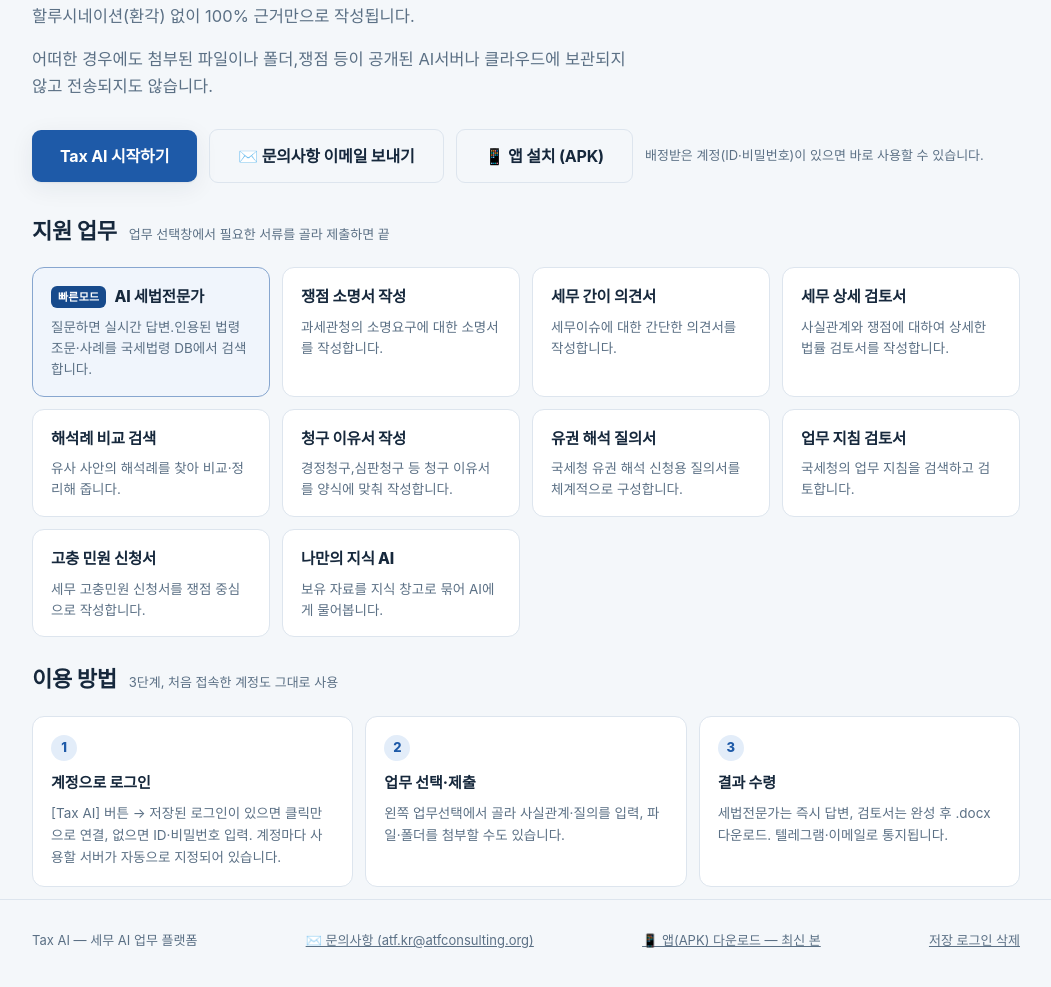
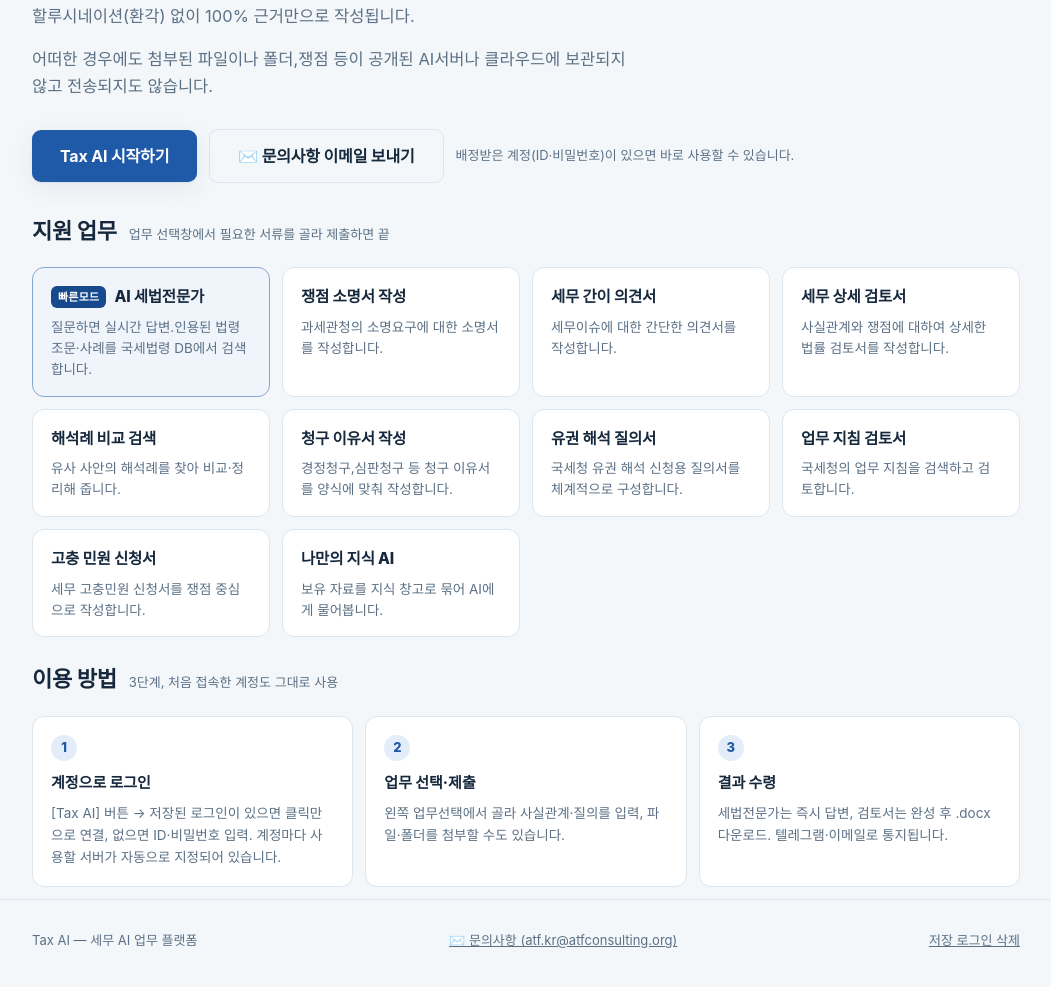
Before and after one commit to ntssejak/tax-ai-landing, a plain HTML site: page index.html in a window 1280 px wide. Shown: the part 333-1320 px from the top of the page, without its empty margins (114-1165 px from the left). Drawn offline with Linux system fonts and the light colour scheme.

Commit message:
랜딩페이지: APK 다운로드 링크 제거 (요청 철회) — 다운로드 실패로 원본 복원

```diff
--- a/index.html
+++ b/index.html
@@ -209,7 +209,6 @@ footer .wrap { display: flex; flex-wrap: wrap; gap: 8px 20px; justify-content: s
     <div class="actions">
       <button class="btn btn-primary" data-open-login>Tax AI 시작하기</button>
       <a class="btn" href="mailto:atf.kr@atfconsulting.org" style="border:1px solid var(--line);color:var(--fg);text-decoration:none">✉️ 문의사항 이메일 보내기</a>
-      <a class="btn" href="http://134.185.114.30/taxai/TaxAI.apk" style="border:1px solid var(--line);color:var(--fg);text-decoration:none">📱 앱 설치 (APK)</a>
       <span class="note">배정받은 계정(ID·비밀번호)이 있으면 바로 사용할 수 있습니다.</span>
     </div>
   </div>
@@ -248,7 +247,6 @@ footer .wrap { display: flex; flex-wrap: wrap; gap: 8px 20px; justify-content: s
   <div class="wrap">
     <span>Tax AI — 세무 AI 업무 플랫폼</span>
     <span><a href="mailto:atf.kr@atfconsulting.org" style="color:inherit;text-decoration:underline">✉️ 문의사항 (atf.kr@atfconsulting.org)</a></span>
-    <span><a href="http://134.185.114.30/taxai/TaxAI.apk" style="color:inherit;text-decoration:underline">📱 앱(APK) 다운로드 — 최신 본</a></span>
     <span><a id="autologin" href="javascript:void(0)" style="color:inherit;text-decoration:underline" onclick="clearAutoLogin()">저장 로그인 삭제</a></span>
   </div>
 </footer>
```
